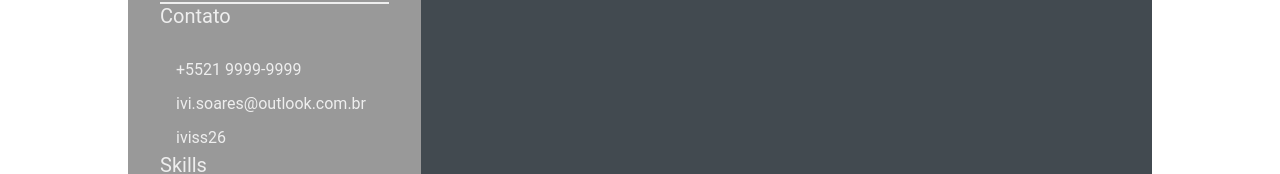
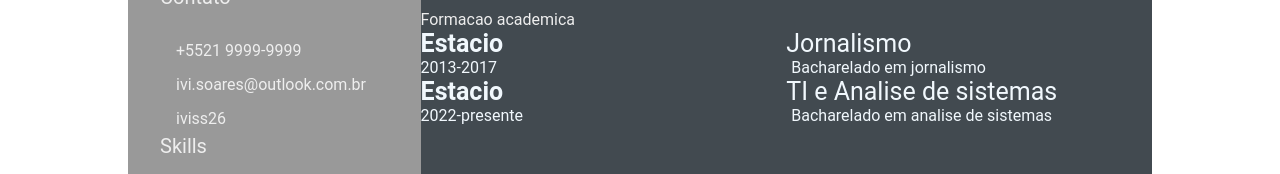
Before and after one commit to iviss26/devweekgit.github.io, a plain HTML site: page index.html in a window 1280 px wide. Shown: the part 404-578 px from the top of the page. Drawn offline with Linux system fonts and the light colour scheme.

Commit message:
feature: add-academic-information (#8)

```diff
--- a/index.html
+++ b/index.html
@@ -1,5 +1,6 @@
 <!DOCTYPE html>
 <html lang="en">
+
 <head>
     <!-- configurações de compatibilidade de navegadores -->
     <meta charset="UTF-8">
@@ -7,13 +8,12 @@
     <meta name="viewport" content="width=device-width, initial-scale=1.0">
     <!-- configurações de compatibilidade de navegadores -->
 
-day-02
     <title>Ivi Soares CV </title>
 
- <main>
+    <main>
 
-    <!-- Custom CSS -->
-    <link rel="stylesheet" href="style.css">
+        <!-- Custom CSS -->
+        <link rel="stylesheet" href="style.css">
 </head>
 <body>
     <main class="resume-contents">
@@ -38,14 +38,19 @@ day-02
                 <div class="skills">
                     <p class="left-title">Skills</p>
                     <ul>
-                        <li><p>HTML,CSS, GIT e GITHUB</p></li>
-                        <li><p>Phoshop</p></li>
-                        <li><p>Edição de vídeo</p></li>
+                        <li>
+                            <p>HTML,CSS, GIT e GITHUB</p>
+                        </li>
+                        <li>
+                            <p>Phoshop</p>
+                        </li>
+                        <li>
+                            <p>Edição de vídeo</p>
+                        </li>
                     </ul>
                 </div>
             </div>
         </section>
-
         <section class="right-section">
             <div class="right-section-contents">
                 <section class="about gap">
@@ -79,11 +84,33 @@ day-02
                         <p class="exp-desc">
                             Apoio ao setor de cobranca da empresa
                         </p>
+                    </div>
+            </section>
+            <section class="education-gap">
+                <div class="right-title">Formacao academica</div>
+                <div class="education-contents">
+                    <div class="education-left">
+                        <p class="education-school-name">Estacio</p>
+                        <p class="education-time-period">2013-2017</p>
+                    </div>
+                    <div class="education-right">
+                        <p class="education-subject">Jornalismo</p>
+                        <p class="education-desc">
+                            Bacharelado em jornalismo
+                        </p>
+                    </div>
+                    <div class="education-left">
+                        <p class="education-school-name">Estacio</p>
+                        <p class="education-time-period">2022-presente</p>
+                    </div>
+                    <div class="education-right">
+                        <p class="education-subject">TI e Analise de sistemas</p>
+                        <p class="education-desc">
+                            Bacharelado em analise de sistemas
                 </div>
-
-
             </section>
         </section>
     </main>
 </body>
+
 </html>
```
